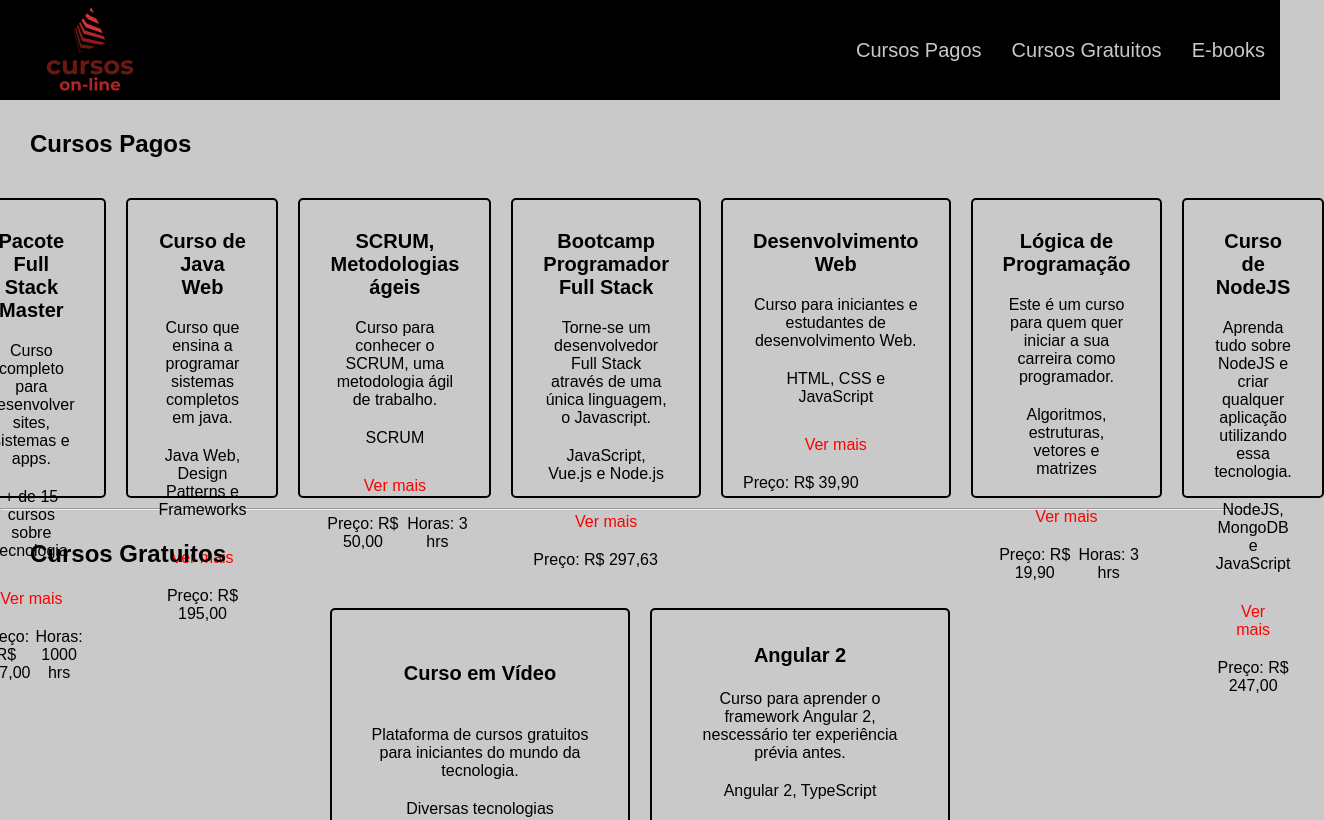
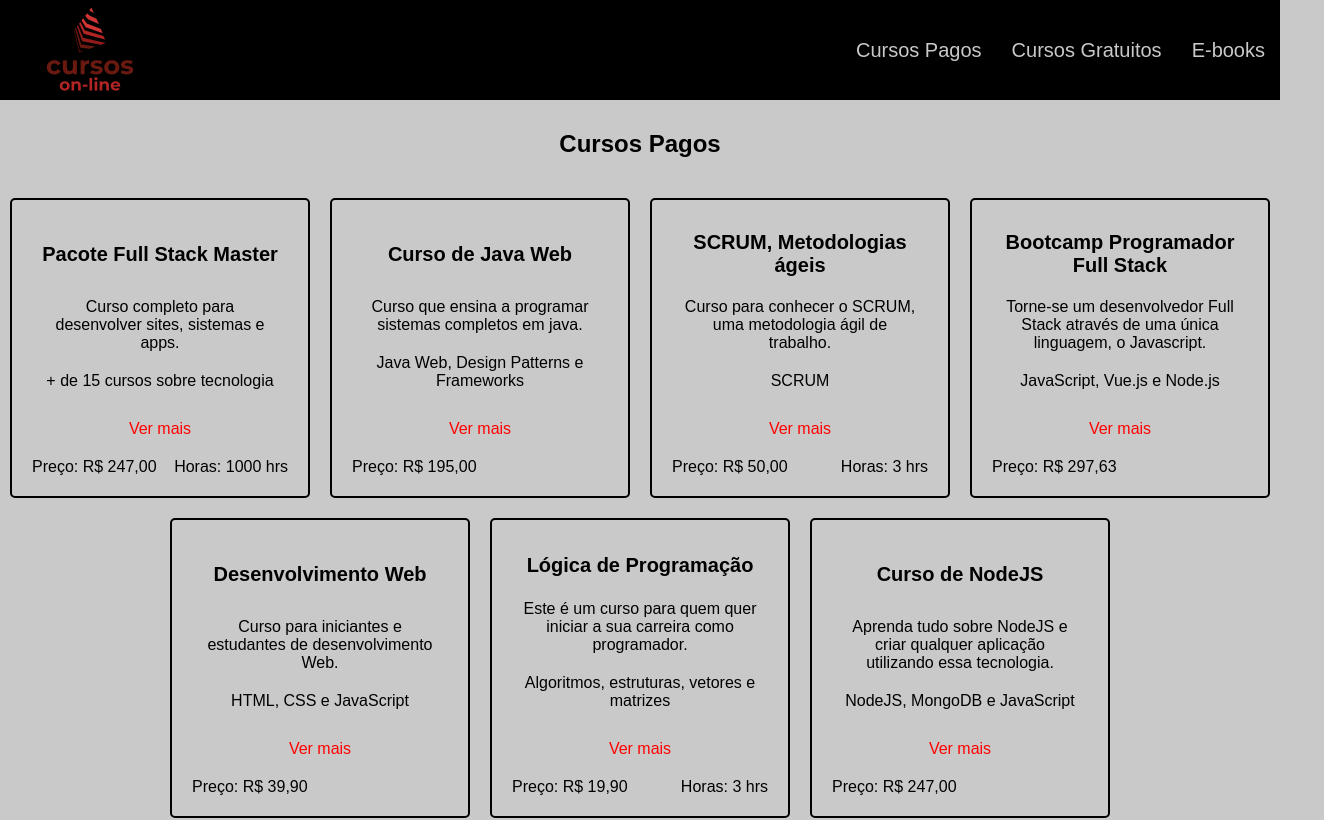
Before and after one commit to William-Dias-Marcos/Courses_Angular, an Angular app: page / in a window 1280 px wide. Shown: the top 820 px of the page, 1324 px wide, since content can reach past the window. Built offline with nearby package versions, Linux system fonts and the light colour scheme.

Commit message:
navigation modification

```diff
--- a/src/app/components/courses/free-courses/free-courses.component.css
+++ b/src/app/components/courses/free-courses/free-courses.component.css
@@ -1,9 +1,11 @@
-.titleFreeCourses {
-  padding: 30px;
+#titleFreeCourses {
+  text-align: center;
+  margin: 30px;
 }
 .containerCourses {
   display: flex;
   justify-content: center;
+  flex-wrap: wrap;
   gap: 20px;
   padding: 10px;
 }
--- a/src/app/components/courses/free-courses/free-courses.component.html
+++ b/src/app/components/courses/free-courses/free-courses.component.html
@@ -1,4 +1,4 @@
-<h2 class="titleFreeCourses">Cursos Gratuitos</h2>
+<h2 id="titleFreeCourses">Cursos Gratuitos</h2>
 <div class="containerCourses">
   <div class="courses" *ngFor="let course of freeCourses">
     <p class="courseTitle">{{ course.courseName }}</p>
--- a/src/app/components/courses/paid-courses/paid-courses.component.css
+++ b/src/app/components/courses/paid-courses/paid-courses.component.css
@@ -1,9 +1,11 @@
-.titleFreeCourses {
-  padding: 30px;
+#titleFreeCourses {
+  text-align: center;
+  margin: 30px;
 }
 .containerCourses {
   display: flex;
   justify-content: center;
+  flex-wrap: wrap;
   gap: 20px;
   padding: 10px;
 }
--- a/src/app/components/courses/paid-courses/paid-courses.component.html
+++ b/src/app/components/courses/paid-courses/paid-courses.component.html
@@ -1,4 +1,4 @@
-<h2 class="titleFreeCourses">Cursos Pagos</h2>
+<h2 id="titleFreeCourses">Cursos Pagos</h2>
 <div class="containerCourses">
   <div class="courses" *ngFor="let course of paidCourses">
     <p class="courseTitle">{{ course.courseName }}</p>
--- a/src/app/components/header/header.component.html
+++ b/src/app/components/header/header.component.html
@@ -1,8 +1,8 @@
 <header>
   <img class="logo" src="../../../assets/logo.png" alt="logo da página" />
   <nav>
-    <a class="links" href="#">Cursos Pagos</a>
-    <a class="links" href="#">Cursos Gratuitos</a>
+    <a class="links" href="#titleFreeCourses">Cursos Pagos</a>
+    <a class="links" href="#titleFreeCourses">Cursos Gratuitos</a>
     <a class="links" href="#">E-books</a>
   </nav>
 </header>
```
